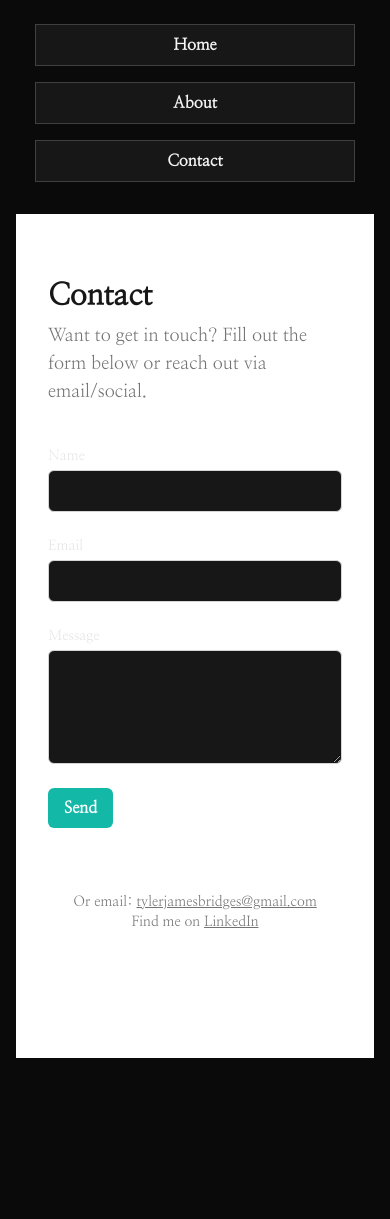
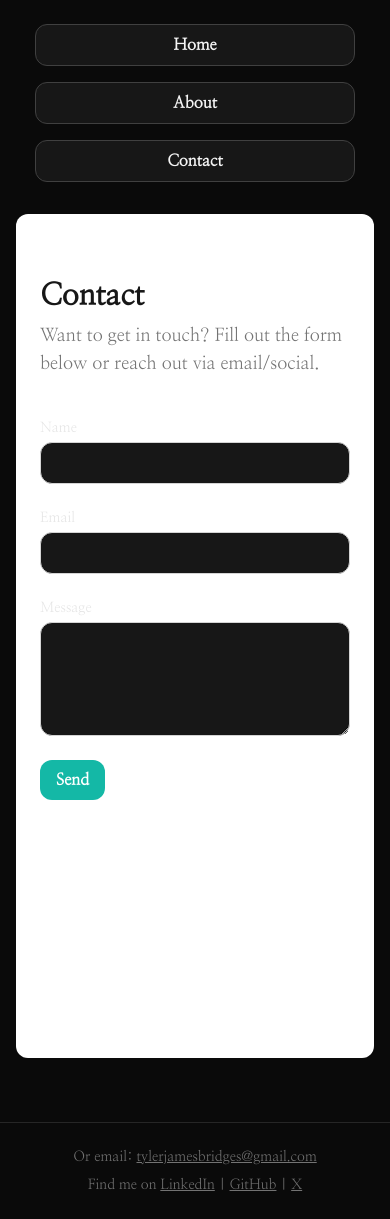
Before and after one commit to tyler-james-bridges/tylerjb, a Next.js app: page /contact in a window 390 px wide. Before the commit the page ends 1058 px from the top, so only its background shows below. Built offline with nearby package versions, Linux system fonts and the light colour scheme.

Commit message:
ui updates

```diff
--- a/src/app/about/page.tsx
+++ b/src/app/about/page.tsx
@@ -4,16 +4,16 @@ import Link from "next/link";
 
 export default function AboutPage() {
   return (
-    <main className="min-h-screen bg-background text-foreground font-serif px-6 py-16 transition-colors duration-300">
+    <main className="min-h-screen bg-background text-foreground font-serif px-6 py-16 transition-colors duration-300 rounded-xl">
       <meta
         name="viewport"
         content="width=device-width, initial-scale=1.0"
       ></meta>
-      <div className="max-w-4xl mx-auto space-y-10 px-2 md:px-0">
+      <div className="max-w-5xl mx-auto space-y-10">
         <header className="space-y-2">
-          <h1 className="text-3xl sm:text-4xl md:text-5xl font-bold">
-            About me
-          </h1>
+      <h1 className="text-3xl sm:text-4xl md:text-5xl font-bold">
+        About Me
+      </h1>
         </header>
 
         <section className="space-y-8">
--- a/src/app/contact/page.tsx
+++ b/src/app/contact/page.tsx
@@ -37,8 +37,9 @@ export default function ContactPage() {
   }
 
   return (
-    <main className="min-h-screen bg-background text-foreground font-serif px-6 py-16 transition-colors duration-300">
-      <div className="max-w-2xl mx-auto space-y-10 px-2 md:px-0">
+    <main className="min-h-screen bg-background text-foreground font-serif px-6 py-16 transition-colors duration-300 rounded-xl">
+      <meta name="viewport" content="width=device-width, initial-scale=1.0" />
+      <div className="max-w-5xl mx-auto space-y-10">
         <header className="space-y-2">
           <h1 className="text-3xl sm:text-4xl md:text-5xl font-bold">
             Contact
@@ -62,7 +63,7 @@ export default function ContactPage() {
                 name="name"
                 type="text"
                 required
-                className="mt-1 block w-full rounded-md border border-neutral-300 bg-neutral-900 text-neutral-100 px-3 py-2 focus:outline-none focus:ring-2 focus:ring-neutral-400"
+                className="mt-1 block w-full rounded-xl border border-neutral-300 bg-neutral-900 text-neutral-100 px-3 py-2 focus:outline-none focus:ring-2 focus:ring-neutral-400"
               />
             </div>
             <div>
@@ -77,7 +78,7 @@ export default function ContactPage() {
                 name="email"
                 type="email"
                 required
-                className="mt-1 block w-full rounded-md border border-neutral-300 bg-neutral-900 text-neutral-100 px-3 py-2 focus:outline-none focus:ring-2 focus:ring-neutral-400"
+                className="mt-1 block w-full rounded-xl border border-neutral-300 bg-neutral-900 text-neutral-100 px-3 py-2 focus:outline-none focus:ring-2 focus:ring-neutral-400"
               />
             </div>
             <div>
@@ -92,12 +93,12 @@ export default function ContactPage() {
                 name="message"
                 rows={4}
                 required
-                className="mt-1 block w-full rounded-md border border-neutral-300 bg-neutral-900 text-neutral-100 px-3 py-2 focus:outline-none focus:ring-2 focus:ring-neutral-400"
+                className="mt-1 block w-full rounded-xl border border-neutral-300 bg-neutral-900 text-neutral-100 px-3 py-2 focus:outline-none focus:ring-2 focus:ring-neutral-400"
               />
             </div>
             <button
               type="submit"
-              className="px-4 py-2 rounded-md bg-teal-500 text-white font-semibold hover:bg-teal-600 transition"
+              className="px-4 py-2 rounded-xl bg-teal-500 text-white font-semibold hover:bg-teal-600 transition"
               disabled={sending}
             >
               {sending ? "Sending..." : "Send"}
@@ -113,28 +114,7 @@ export default function ContactPage() {
               {error}
             </div>
           )}
-          <div className="pt-8 text-center text-sm text-neutral-500">
-            <p>
-              Or email:{" "}
-              <a
-                href="mailto:tylerjamesbridges@gmail.com"
-                className="underline"
-              >
-                tylerjamesbridges@gmail.com
-              </a>
-            </p>
-            <p>
-              Find me on{" "}
-              <a
-                href="https://www.linkedin.com/in/tyler-james-bridges-4344abab"
-                className="underline"
-                target="_blank"
-                rel="noopener noreferrer"
-              >
-                LinkedIn
-              </a>
-            </p>
-          </div>
+          {/* Social/email links moved to persistent footer */}
         </section>
       </div>
     </main>
--- a/src/app/layout.tsx
+++ b/src/app/layout.tsx
@@ -1,3 +1,47 @@
+function SiteFooter() {
+  return (
+    <footer className="w-full py-6 mt-16 text-center text-sm text-neutral-500 border-t border-neutral-800">
+      <div>
+        Or email:{" "}
+        <a
+          href="mailto:tylerjamesbridges@gmail.com"
+          className="underline"
+        >
+          tylerjamesbridges@gmail.com
+        </a>
+      </div>
+      <div className="mt-2">
+        Find me on{" "}
+        <a
+          href="https://www.linkedin.com/in/tyler-james-bridges-4344abab"
+          className="underline"
+          target="_blank"
+          rel="noopener noreferrer"
+        >
+          LinkedIn
+        </a>
+        {" | "}
+        <a
+          href="https://github.com/tyler-james-bridges"
+          className="underline"
+          target="_blank"
+          rel="noopener noreferrer"
+        >
+          GitHub
+        </a>
+        {" | "}
+        <a
+          href="https://x.com/tmoney_145"
+          className="underline"
+          target="_blank"
+          rel="noopener noreferrer"
+        >
+          X
+        </a>
+      </div>
+    </footer>
+  );
+}
 import type { Metadata } from "next";
 import { Geist, Geist_Mono } from "next/font/google";
 import "./globals.css";
@@ -27,24 +71,25 @@ export default function RootLayout({ children }: RootLayoutProps): JSX.Element {
         <nav className="w-full max-w-3xl mx-auto mt-6 mb-8 flex flex-col sm:flex-row gap-4 sm:gap-6 justify-center items-stretch sm:items-center sm:sticky sm:top-4 z-30">
           <a
             href="/"
-            className="max-w-xs w-full sm:w-auto mx-auto px-4 py-2 font-semibold bg-neutral-900 text-neutral-100 border border-neutral-700 hover:bg-teal-600 hover:text-white transition-colors duration-200 focus:outline-none focus-visible:ring-2 focus-visible:ring-teal-400/70 text-center"
+            className="max-w-xs w-full sm:w-auto mx-auto px-4 py-2 font-semibold bg-neutral-900 text-neutral-100 border border-neutral-700 rounded-xl hover:bg-teal-600 hover:text-white transition-colors duration-200 focus:outline-none focus-visible:ring-2 focus-visible:ring-teal-400/70 text-center"
           >
             Home
           </a>
           <a
             href="/about"
-            className="max-w-xs w-full sm:w-auto mx-auto px-4 py-2 font-semibold bg-neutral-900 text-neutral-100 border border-neutral-700 hover:bg-teal-600 hover:text-white transition-colors duration-200 focus:outline-none focus-visible:ring-2 focus-visible:ring-teal-400/70 text-center"
+            className="max-w-xs w-full sm:w-auto mx-auto px-4 py-2 font-semibold bg-neutral-900 text-neutral-100 border border-neutral-700 rounded-xl hover:bg-teal-600 hover:text-white transition-colors duration-200 focus:outline-none focus-visible:ring-2 focus-visible:ring-teal-400/70 text-center"
           >
             About
           </a>
           <a
             href="/contact"
-            className="max-w-xs w-full sm:w-auto mx-auto px-4 py-2 font-semibold bg-neutral-900 text-neutral-100 border border-neutral-700 hover:bg-teal-600 hover:text-white transition-colors duration-200 focus:outline-none focus-visible:ring-2 focus-visible:ring-teal-400/70 text-center"
+            className="max-w-xs w-full sm:w-auto mx-auto px-4 py-2 font-semibold bg-neutral-900 text-neutral-100 border border-neutral-700 rounded-xl hover:bg-teal-600 hover:text-white transition-colors duration-200 focus:outline-none focus-visible:ring-2 focus-visible:ring-teal-400/70 text-center"
           >
             Contact
           </a>
         </nav>
-        <main className="w-full max-w-3xl mx-auto px-4">{children}</main>
+        <main className="w-full max-w-5xl mx-auto px-4">{children}</main>
+        <SiteFooter />
       </body>
     </html>
   );
--- a/src/app/page.tsx
+++ b/src/app/page.tsx
@@ -20,46 +20,43 @@ export default function HomePage() {
   }, [theme]);
 
   return (
-    <main className="min-h-screen bg-background text-foreground font-serif px-6 py-16 transition-colors duration-300">
-      <meta
-        name="viewport"
-        content="width=device-width, initial-scale=1.0"
-      ></meta>
+    <main className="min-h-screen bg-background text-foreground font-serif px-6 py-16 transition-colors duration-300 rounded-xl">
+      <meta name="viewport" content="width=device-width, initial-scale=1.0" />
       <div className="absolute top-6 right-6"></div>
-      <div className="max-w-4xl mx-auto flex flex-col-reverse md:flex-row gap-12">
+      <div className="max-w-5xl mx-auto flex flex-col-reverse md:flex-row gap-12">
         {/* Left: 4 profile images stacked vertically */}
         <div className="flex-shrink-0 w-full md:max-w-xs md:w-1/3 flex flex-col items-center gap-4">
           <img
             src="/images/profile.jpg"
             alt="Tyler James-Bridges"
-            className="w-full max-w-xs h-auto object-cover rounded shadow-md"
+            className="w-full max-w-xs h-auto object-cover rounded-xl shadow-md"
           />
           <img
             src="/images/mayc.png"
             alt="Tyler James-Bridges"
-            className="w-full max-w-xs h-auto object-cover rounded shadow-md"
+            className="w-full max-w-xs h-auto object-cover rounded-xl shadow-md"
           />
           <img
             src="/images/bitcoin-puppet.png"
             alt="Tyler James-Bridges"
-            className="w-full max-w-xs h-auto object-cover rounded shadow-md"
+            className="w-full max-w-xs h-auto object-cover rounded-xl shadow-md"
           />
           <img
             src="/images/hoodie.png"
             alt="Tyler James-Bridges"
-            className="w-full max-w-xs h-auto object-cover rounded shadow-md"
+            className="w-full max-w-xs h-auto object-cover rounded-xl shadow-md"
           />
         </div>
 
         {/* Right: Content */}
         <div className="flex-1 space-y-10 px-2 md:px-0">
           <header className="space-y-2">
-            <h1 className="text-3xl sm:text-4xl md:text-5xl font-bold">
+            <h1 className="text-2xl sm:text-3xl md:text-5xl font-bold whitespace-nowrap">
               Tyler James-Bridges
             </h1>
             <h2 className="text-base sm:text-lg md:text-xl text-neutral-600">
-              Father of two tiny humans. Accidental sr. quality engineer.
-              Prog-metal connoisseur.
+              Father of two tiny humans. Accidental Sr. quality engineer. Crypto
+              and NFT enthusiast. Prog-metal connoisseur.
             </h2>
           </header>
 
```
